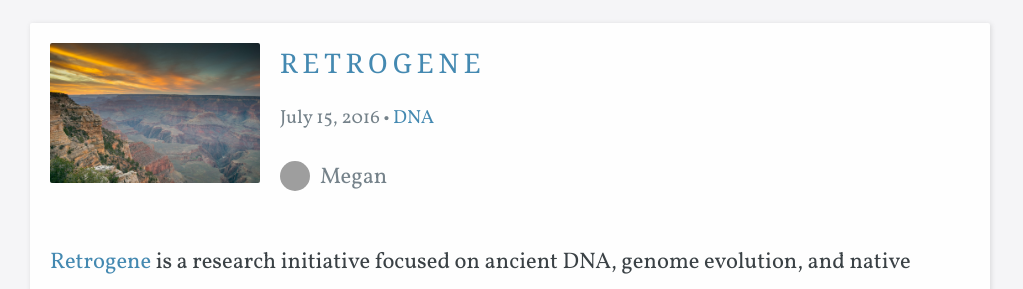
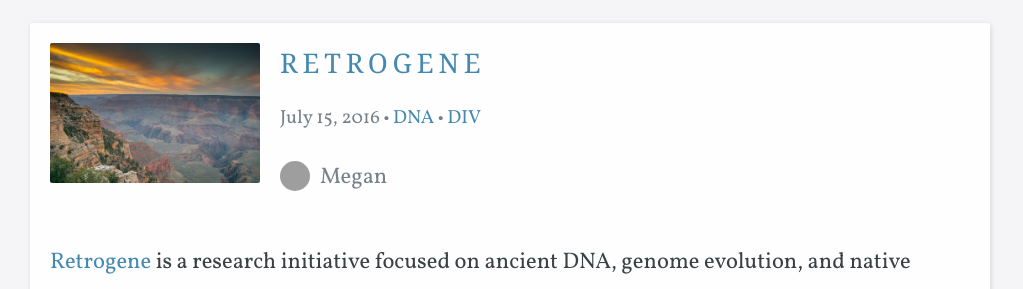
Before and after one commit to bioshack/d8a, a Jekyll site: the page built from pages/index.html, in a window 1280 px wide and 900 px high, scrolled down 820 px. Shown: the part 154-443 px from the top of the window, without its empty margins (130-1153 px from the left). Built offline with Jekyll 4.4.1, drawn with Linux system fonts in a browser that asks for light colours; some web fonts are replaced; the list of posts is cut into pages by our own code; grey boxes are pictures that could not be loaded.

Commit message:
Add category

```diff
--- a/_posts/2016-07-15-retrogene.md
+++ b/_posts/2016-07-15-retrogene.md
@@ -4,6 +4,7 @@ permalink: /retrogene
 date: 2016-07-15 00:00:00
 categories:
   - DNA
+  - DIV
 author: megan
 image: /images/retrogene.jpg
 large_header: false
```
